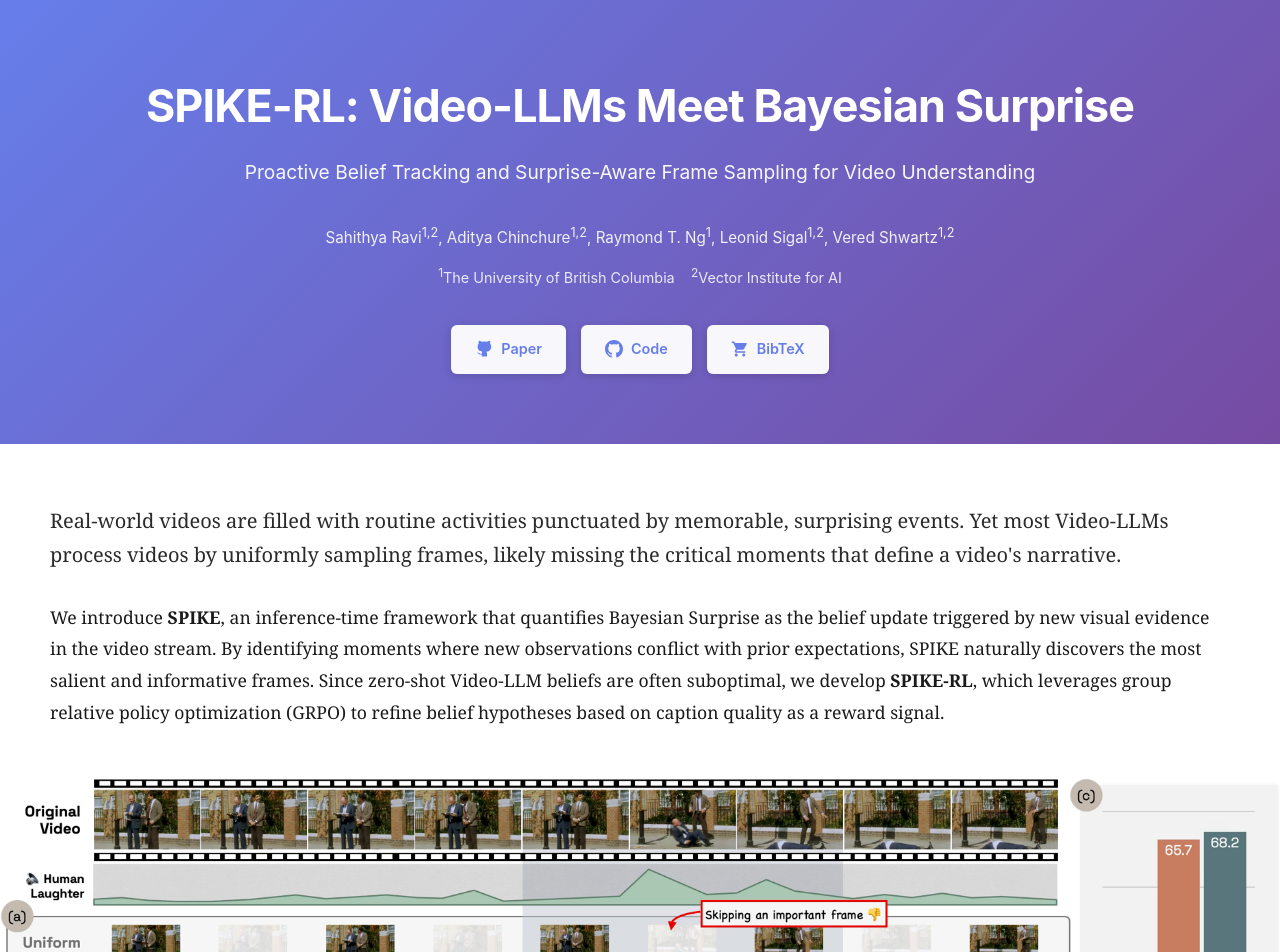
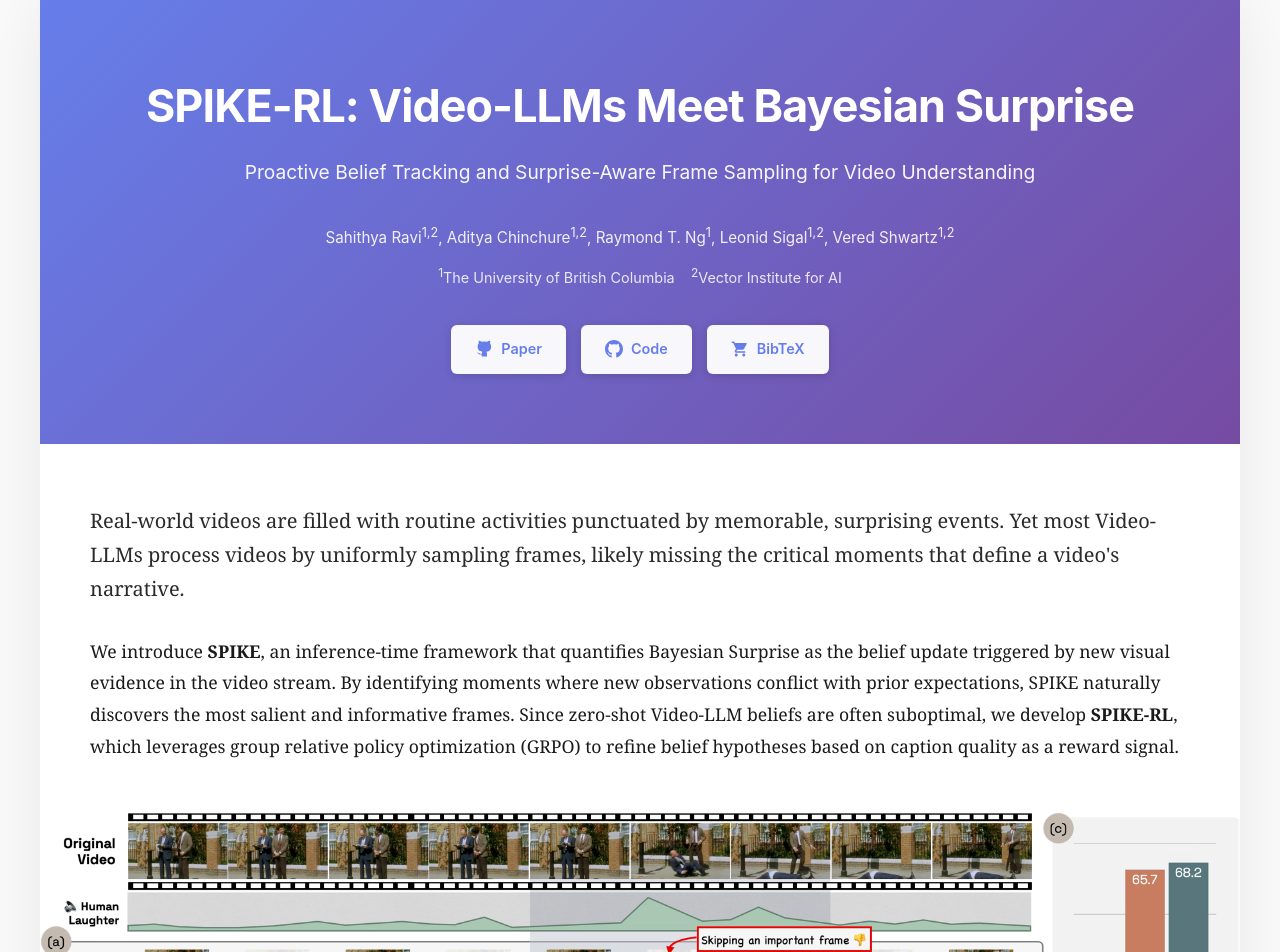
Before and after one commit to sahithyaravi/sahithyaravi.github.io, a Jekyll site: the page projects/spike-rl/index.html, which Jekyll copies as it is, in a window 1280 px wide. Shown: the top 952 px of the page. Built offline with Jekyll 4.4.1, drawn with Linux system fonts in a browser that asks for light colours.

Commit message:
width of webpage

```diff
--- a/projects/spike-rl/index.html
+++ b/projects/spike-rl/index.html
@@ -19,7 +19,7 @@
         }
 
         .container {
-            /* max-width: 1200px; */
+            max-width: 1200px;
             margin: 0 auto;
             background: white;
             box-shadow: 0 0 60px rgba(0,0,0,0.08);
@@ -421,7 +421,7 @@
 
             <div class="figure">
                 <video controls>
-                    <source src="assets/videos/belief_tracking_video.mp4" type="video/mp4">
+                    <source src="assets/videos/segway.mp4" type="video/mp4">
                     Your browser does not support the video tag.
                 </video>
                 <div class="caption">
```
